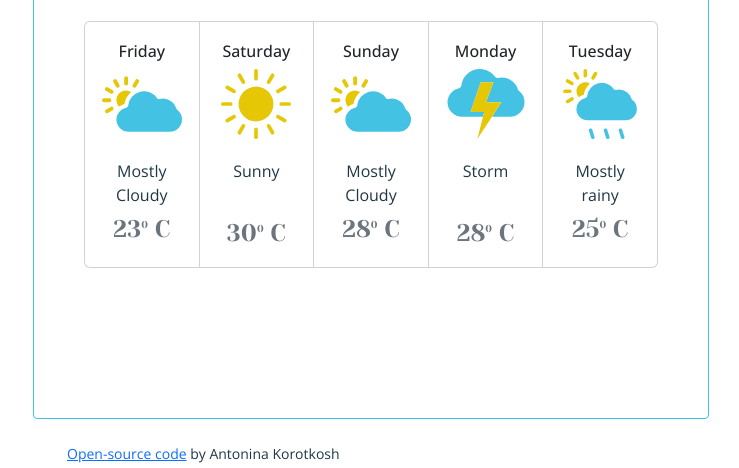
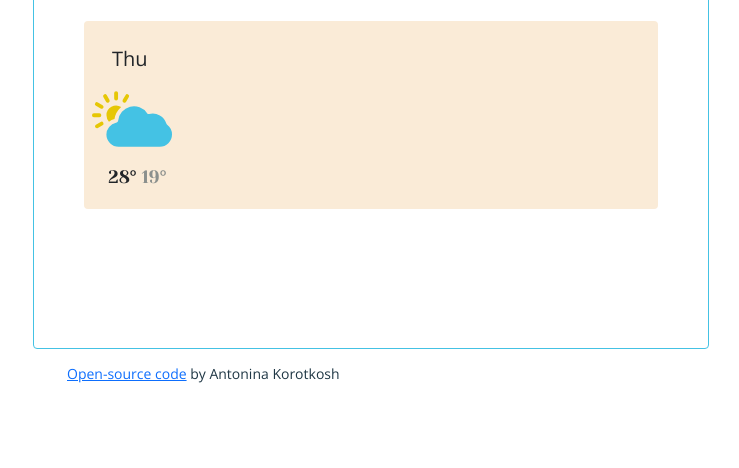
Before and after one commit to Korotkosh/weather-app, a plain HTML site: page index.html in a window 1280 px wide. Shown: the part 461-929 px from the top of the page, without its empty margins (541-1280 px from the left). After the commit the page ends 845 px from the top, so only its background shows below. Drawn offline with nearby package versions, Linux system fonts and the light colour scheme; no server answers.

Commit message:
Change list-day HTML

```diff
--- a/index.html
+++ b/index.html
@@ -81,83 +81,17 @@
           <br />
 
           <div class="days-list">
-            <div class="card-group">
-              <div class="card">
-                <h5 class="card-title">Friday</h5>
+            <div class="row">
+              <div class="col-2">
+                <div class="weater-forecast-day">Thu</div>
                 <img
-                  src="Images/MostlyCloudy.svg"
-                  class="card-img-top"
+                  src="images/MostlyCloudy.svg"
                   alt="mostly cloudy"
+                  class="weater-forecast-img"
                 />
-                <div class="card-body">
-                  <p class="card-text">Mostly Cloudy</p>
-                  <p class="card-text">
-                    <small class="text-muted"
-                      >23<span class="span-small">0</span> C</small
-                    >
-                  </p>
-                </div>
-              </div>
-              <div class="card">
-                <h5 class="card-title">Saturday</h5>
-                <img src="Images/Sunny.svg" class="card-img-top" alt="sunny" />
-                <div class="card-body">
-                  <p class="card-text">Sunny</p>
-                  <br />
-                  <p class="card-text">
-                    <small class="text-muted"
-                      >30<span class="span-small">0</span> C</small
-                    >
-                  </p>
-                </div>
-              </div>
-              <div class="card">
-                <h5 class="card-title">Sunday</h5>
-                <img
-                  src="Images/MostlyCloudy.svg"
-                  class="card-img-top"
-                  alt="mostly cloudy"
-                />
-                <div class="card-body">
-                  <p class="card-text">Mostly Cloudy</p>
-                  <p class="card-text">
-                    <small class="text-muted"
-                      >28<span class="span-small">0</span> C</small
-                    >
-                  </p>
-                </div>
-              </div>
-              <div class="card">
-                <h5 class="card-title">Monday</h5>
-                <img
-                  src="Images/Thunderstorm.svg"
-                  class="card-img-top"
-                  alt="storm"
-                />
-                <div class="card-body">
-                  <p class="card-text">Storm</p>
-                  <br />
-                  <p class="card-text">
-                    <small class="text-muted"
-                      >28<span class="span-small">0</span> C</small
-                    >
-                  </p>
-                </div>
-              </div>
-              <div class="card">
-                <h5 class="card-title">Tuesday</h5>
-                <img
-                  src="Images/MostlyRainy.svg"
-                  class="card-img-top"
-                  alt="MostlyRainy"
-                />
-                <div class="card-body">
-                  <p class="card-text">Mostly rainy</p>
-                  <p class="card-text">
-                    <small class="text-muted"
-                      >25<span class="span-small">0</span> C</small
-                    >
-                  </p>
+                <div class="weather-forecast-temperatures">
+                  <span class="weather-farecast-temperature-max">28°</span>
+                  <span class="weather-farecast-temperature-min">19°</span>
                 </div>
               </div>
             </div>
@@ -173,6 +107,7 @@
         </div>
       </div>
     </div>
+
     <script src="src/index.js"></script>
   </body>
 </html>
--- a/src/style.css
+++ b/src/style.css
@@ -14,7 +14,7 @@
   border-radius: 4px;
   margin: 30px;
   width: 676px;
-  height: 850px;
+  height: 780px;
   padding: 50px;
   max-width: 700px;
 }
@@ -85,31 +85,6 @@ h2 {
   top: -20px;
 }
 
-.days-list {
-  display: block;
-}
-.card-title {
-  font-family: "Open Sans", sans-serif;
-  font-size: 16px;
-  margin-top: 20px;
-  text-align: center;
-}
-.card-img-top {
-  width: 80px;
-  height: 70px;
-  display: block;
-  margin: 0 auto;
-}
-
-.card-text {
-  font-size: 16px;
-  text-align: center;
-}
-.text-muted {
-  font-family: "Yeseva One";
-  font-size: 24px;
-  text-align: center;
-}
 .span-small {
   vertical-align: super;
   font-size: 10px;
@@ -133,11 +108,46 @@ h2 {
   cursor: default;
 }
 
+.days-list {
+  display: block;
+  margin: 0 auto;
+  background-color: antiquewhite;
+  border-radius: 4px;
+}
+
+.col-2 {
+  margin: 8px;
+  text-align: center;
+}
+
+.weather-forecast-temperatures {
+  font-family: "Yeseva One";
+  font-size: 18px;
+  text-align: center;
+  margin-top: 10px;
+  margin-left: 15px;
+  margin-bottom: 10px;
+}
+.weater-forecast-day {
+  font-family: "Open Sans", sans-serif;
+  font-size: 20px;
+  margin-top: 15px;
+  margin-bottom: 10px;
+}
+.weater-forecast-img {
+  width: 80px;
+  height: 70px;
+}
+
+.weather-farecast-temperature-min {
+  color: #1f3745;
+  opacity: 0.5;
+}
 .link {
-  display: flex;
+  position: relative;
   justify-content: left;
-  position: relative;
-  top: 900px;
+
+  top: 820px;
   margin: 0;
   padding: 0;
 }
```
